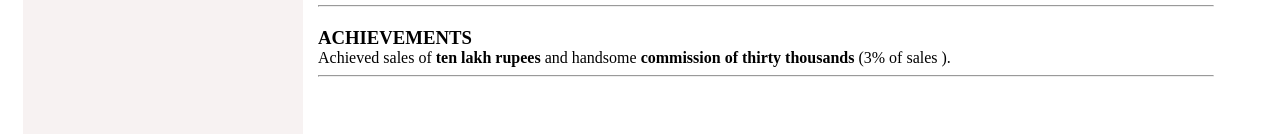
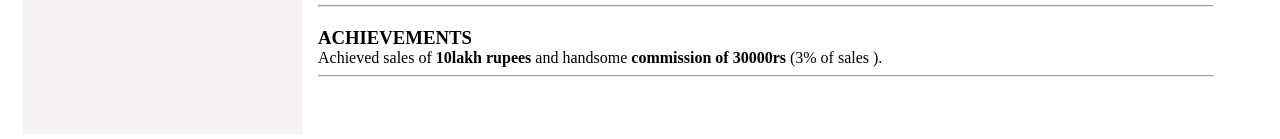
Before and after one commit to Xperimental01/RESUME---SHOURYA-SINGAL, a plain HTML site: page index.html in a window 1280 px wide. Shown: the part 739-878 px from the top of the page. Drawn offline with Linux system fonts and the light colour scheme.

Commit message:
Update index.html

```diff
--- a/index.html
+++ b/index.html
@@ -127,7 +127,7 @@ Created Website of XP Xtra Power and managed its social media to generate leads
          <hr>
 
 
-         <h3>ACHIEVEMENTS</h3><p>Achieved sales of <strong> ten lakh rupees </strong> and handsome <b> commission of thirty thousands </b> (3% of sales ).</p>
+         <h3>ACHIEVEMENTS</h3><p>Achieved sales of <strong> 10lakh rupees </strong> and handsome <b> commission of 30000rs </b> (3% of sales ).</p>
          <br>
          <hr>
 
```
